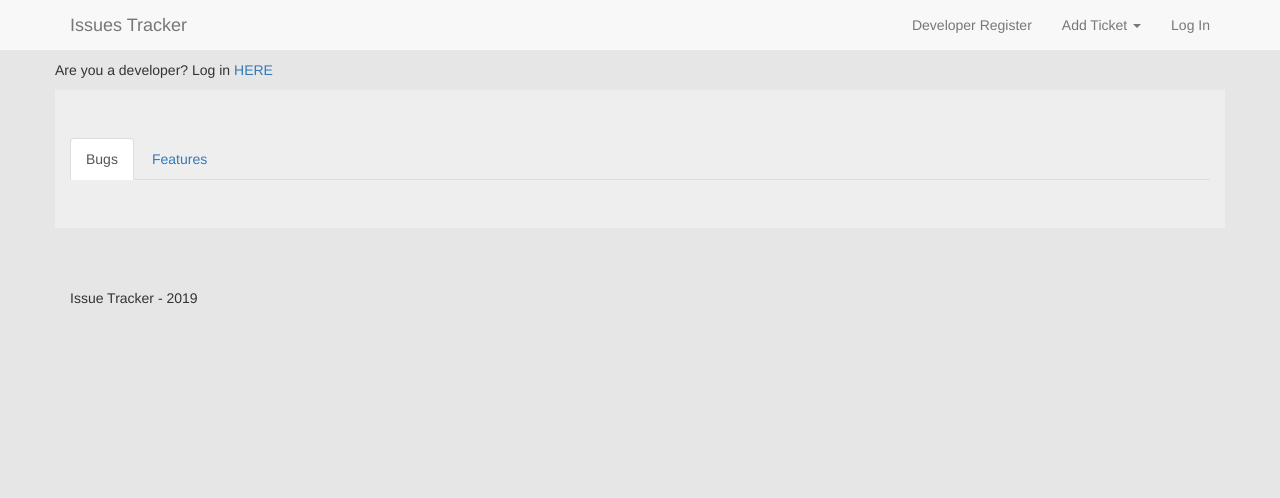
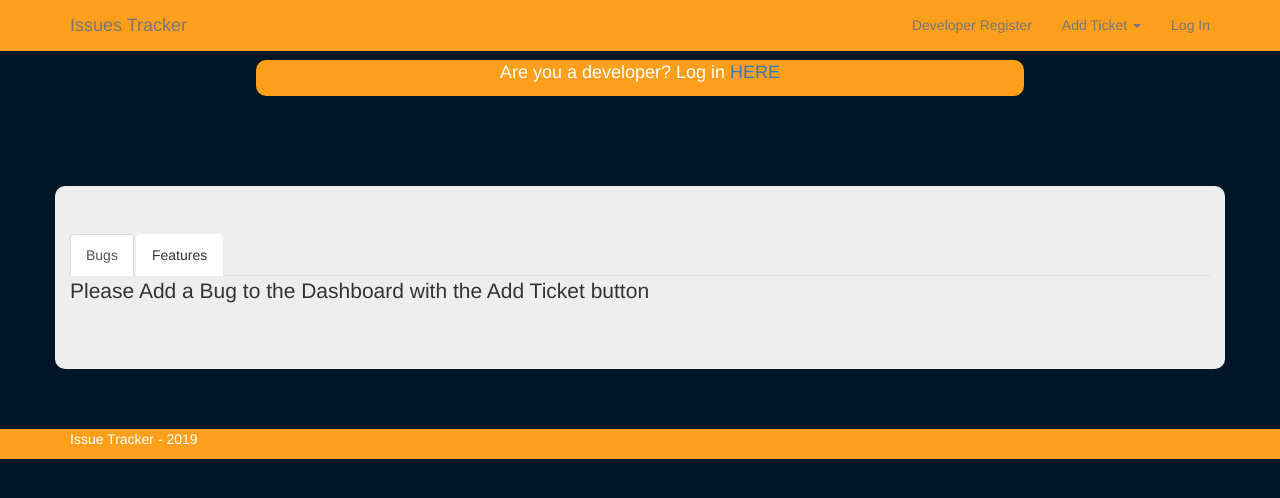
Before and after one commit to GarethMellon/django-issues-tracker, a Django app: page / in a window 1280 px wide. Shown: the top 498 px of the page. Run offline with Django 3.2, Linux system fonts and the light colour scheme; data that the repository does not hold is empty; some libraries are stand-ins or nearby versions.

Commit message:
Applied styles to pages

```diff
--- a/dashboard/templates/dashboard.html
+++ b/dashboard/templates/dashboard.html
@@ -8,15 +8,15 @@
     <div class="container jumbotron">
 
         <ul class="nav nav-tabs" role="tablist">
-            <li role="presentation" class="active"><a href="#bugs" aria-controls="home" role="tab" data-toggle="tab">Bugs</a></li>
-            <li role="presentation"><a href="#features" aria-controls="profile" role="tab" data-toggle="tab">Features</a></li>
+            <li role="presentation" class="active"><a href="#bugs" class="btn btn-default" aria-controls="home" role="tab" data-toggle="tab">Bugs</a></li>
+            <li role="presentation"><a href="#features" class="btn btn-default" aria-controls="profile" role="tab" data-toggle="tab">Features</a></li>
         </ul>
 
         <div class="tab-content">
-            <div role="tabpanel" class="tab-pane active" id="bugs">
+            <div role="tabpanel" class="tab-pane active fade in" id="bugs">
                 {% for ticket in tickets %}
                 {% if ticket.ticket_type == 'Bug' %}
-                <div class="col-xs-12 col-sm-12 col-md-3 col-lg-2 ticket">
+                <div class="col-xs-12 col-sm-12 col-md-3 col-lg-3 ticket">
                     <div class="row dashboard-subject">
                         <span>{{ ticket.subject }}</span>
                     </div>
@@ -24,12 +24,14 @@
                     <a href="{% url 'view_ticket' ticket.id  %}" class="btn btn-default btn-dashboard">Open Ticket</a>
                 </div>
                 {% endif %}
+                {% empty %}
+                <p>Please Add a Bug to the Dashboard with the Add Ticket button</p>
                 {% endfor %}
             </div>
-            <div role="tabpanel" class="tab-pane" id="features">
+            <div role="tabpanel" class="tab-pane fade" id="features">
                 {% for ticket in tickets %}
                 {% if ticket.ticket_type == 'Feature' %}
-                <div class="col-xs-12 col-sm-12 col-md-3 col-lg-2 ticket">
+                <div class="col-xs-12 col-sm-12 col-md-3 col-lg-3 ticket">
                     <div class="row dashboard-subject">
                         <span>{{ ticket.subject }}</span>
                     </div>
@@ -37,6 +39,8 @@
                     <a href="{% url 'view_ticket' ticket.id  %}" class="btn btn-default btn-dashboard">Open Ticket</a>
                 </div>
                 {% endif %}
+                {% empty %}
+                <p>Please Add a Feature to the Dashboard with the Add Ticket button</p>
                 {% endfor %}
             </div>
         </div>
--- a/dev_area/views.py
+++ b/dev_area/views.py
@@ -54,4 +54,4 @@ def dev_ticket(request, id):
     ticket = get_object_or_404(Ticket, pk=id)
     form = TicketForm(instance=ticket)
 
-    return render(request, "development-ticket.html", {'form': form})
+    return render(request, "development-ticket.html", {'form': form, 'ticket': ticket})
--- a/static/css/style.css
+++ b/static/css/style.css
@@ -1,20 +1,96 @@
 footer {
+    color: #FDFFFC;
     margin-top: 10px;
 }
 
 body {
-    background-color: #e6e6e6;
+    background-color: #011627;
 }
 
-/* Dashboard styles */
+
+form {
+    width: 75%;
+    margin-bottom: 10px;
+}
+
+
+/* narbar styles */
+
+.info-bar,
+footer,
+.navbar,
+.navbar-fixed-top,
+.navbar-default,
+.navbar-collapse,
+.border-bottom {
+    border-color: #FF9F1C;
+    background-color: #FF9F1C;
+    background-image: linear-gradient(#FF9F1C, #FF9F1C 60%, #FF9F1C)
+}
+
+.navbar-default .navbar-nav>li>a:hover,
+.navbar-default .navbar-nav>li>a:focus {
+    background-color: #ffbd63;
+}
+
+.dropdown-menu {
+    background-color: #FF9F1C;
+}
+
+.dropdown-menu>li>a {
+    color: #FDFFFC;
+}
+
+.dropdown-menu:hover,
+.dropdown-menu:focus {
+    background-color: #ffbd63;
+}
+
+.navbar-default .navbar-toggle {
+    border-color: #FF9F1C;
+    background-color: #FF9F1C;
+}
+
+.navbar-default .navbar-toggle:hover {
+    background-color: #ffbd63;
+}
+
+.navbar-default .navbar-collapse,
+.navbar-default .navbar-form {
+    border-color: #FDFFFC;
+}
+
 
 .info-bar {
+    color: #FDFFFC;
     margin-top: 60px;
     display: flex;
+    width: 60%;
+    border-radius: 10px;
+    text-align: center;
+}
+
+
+/* info bar */
+
+.info-bar .row {
+    text-align: center;
+    margin: auto;
+    font-size: large;
+}
+
+/* Dashboard */
+
+.jumbotron {
+    border-radius: 10px;
+}
+
+.main-content {
+    margin-top: 90px;
 }
 
 .ticket {
-    height: 100px;
+    height: 130px;
     margin: 10px 10px 10px 10px;
     border: solid 1px;
     border-radius: 10px;
--- a/templates/base.html
+++ b/templates/base.html
@@ -38,17 +38,17 @@
             <div id="navbar" class="navbar-collapse collapse">
                 <ul class="nav navbar-nav navbar-right">
                     {% if user.is_authenticated %}
-                    <li><a href="{% url 'staging' %}">Ticket Staging Area</a></li>
-                    <li><a href="{% url 'dev_area' %}">Development Area</a></li>
-                    <li><a href="#" data-toggle="modal" data-target="#myModal">Add Ticket</a></li>
-                    <li><a href="{% url 'logout' %}">Log Out</a></li>
+                    <li class="nav-option"><a href="{% url 'staging' %}">Ticket Staging Area</a></li>
+                    <li class="nav-option"><a href="{% url 'dev_area' %}">Development Area</a></li>
+                    <li class="nav-option"><a href="#" data-toggle="modal" data-target="#myModal">Add Ticket</a></li>
+                    <li class="nav-option"><a href="{% url 'logout' %}">Log Out</a></li>
                     {% else %}
                     <li><a href="{% url 'registration' %}">Developer Register</a></li>
                     <li class="dropdown">
                         <a href="#" class="dropdown-toggle" data-toggle="dropdown" role="button" aria-haspopup="true" aria-expanded="false">Add Ticket <span class="caret"></span></a>
                         <ul class="dropdown-menu">
-                            <li><a href="{% url 'new_ticket' type='Bug' %}">Add Bug</a></li>
-                            <li><a href="{% url 'new_ticket' type='Feature' %}">Add Feature</a></li>
+                            <li class="nav-option"><a class="nav-link" href="{% url 'new_ticket' type='Bug' %}">Add Bug</a></li>
+                            <li class="nav-option"><a class="nav-link" href="{% url 'new_ticket' type='Feature' %}">Add Feature</a></li>
                         </ul>
                     </li>
                     <li><a href="{% url 'login' %}">Log In</a></li>
@@ -80,7 +80,7 @@
     </div>
 
     <!-- Footer -->
-    <footer>
+    <footer class="page-footer">
         <div class="container">
             <p>Issue Tracker - 2019</p>
         </div>
--- a/tickets/templates/new_comment.html
+++ b/tickets/templates/new_comment.html
@@ -13,8 +13,8 @@
 
             {% csrf_token %} {{ form|as_bootstrap }}
 
-            <input type="submit" value="Submit" />
-            <input type=button value="Back" onClick="javascript:history.go(-1);">
+            <input type="submit" value="Submit" class="btn btn-submit"/>
+            <input type=button class="btn btn-back" value="Back" onClick="javascript:history.go(-1);">
         </form>
     </div>
 </div>
--- a/tickets/templates/ticket.html
+++ b/tickets/templates/ticket.html
@@ -5,8 +5,8 @@
         <form method="POST" enctype="multipart/form-data">
             {% csrf_token %} {{ form|as_bootstrap }}
 
-            <input class="btn btn-default" type="submit" value="Submit" name="Submit"/>
-            <input class="btn btn-default" type=button value="Back" onClick="javascript:history.go(-1);">
+            <input class="btn btn-submit" type="submit" value="Submit" name="Submit"/>
+            <input class="btn btn-back" type=button value="Back" onClick="javascript:history.go(-1);">
         </form>
 
         {% if ticket.id %}
--- a/tickets/templates/ticket_feature.html
+++ b/tickets/templates/ticket_feature.html
@@ -18,7 +18,7 @@
                 <script src="https://checkout.stripe.com/checkout.js" class="stripe-button" data-key='{{ key }}' data-name="Stripe Payment" data-description="Issue Tracker Payment" data-amount="50" data-currency="eur">
                 </script>
 
-                <input class="btn btn-default" type=button value="Back" onClick="javascript:history.go(-1);">
+                <input class="btn btn-back" type=button value="Back" onClick="javascript:history.go(-1);">
             </form>
         </form>
 
--- a/tickets/templates/up_vote_payment.html
+++ b/tickets/templates/up_vote_payment.html
@@ -16,7 +16,7 @@
             <script src="https://checkout.stripe.com/checkout.js" class="stripe-button" data-key='{{ key }}' data-name="Stripe Payment" data-description="Issue Tracker Payment" data-amount="50" data-currency="eur">
             </script>
 
-            <input class="btn btn-default" type=button value="Back" onClick="javascript:history.go(-1);">
+            <input class="btn btn-back" type=button value="Back" onClick="javascript:history.go(-1);">
         </form>
     </div>
 </div>
```
Also changed, not shown: other parts of static/css/style.css (+53 -14 lines), dev_area/templates/development-ticket.html (+7 -2 lines), dev_area/templates/development.html (+10 -7 lines), dev_area/templates/staging-ticket.html (+4 -4 lines), dev_area/templates/staging.html (+11 -7 lines), tickets/templates/comments.html (+7 -5 lines).
